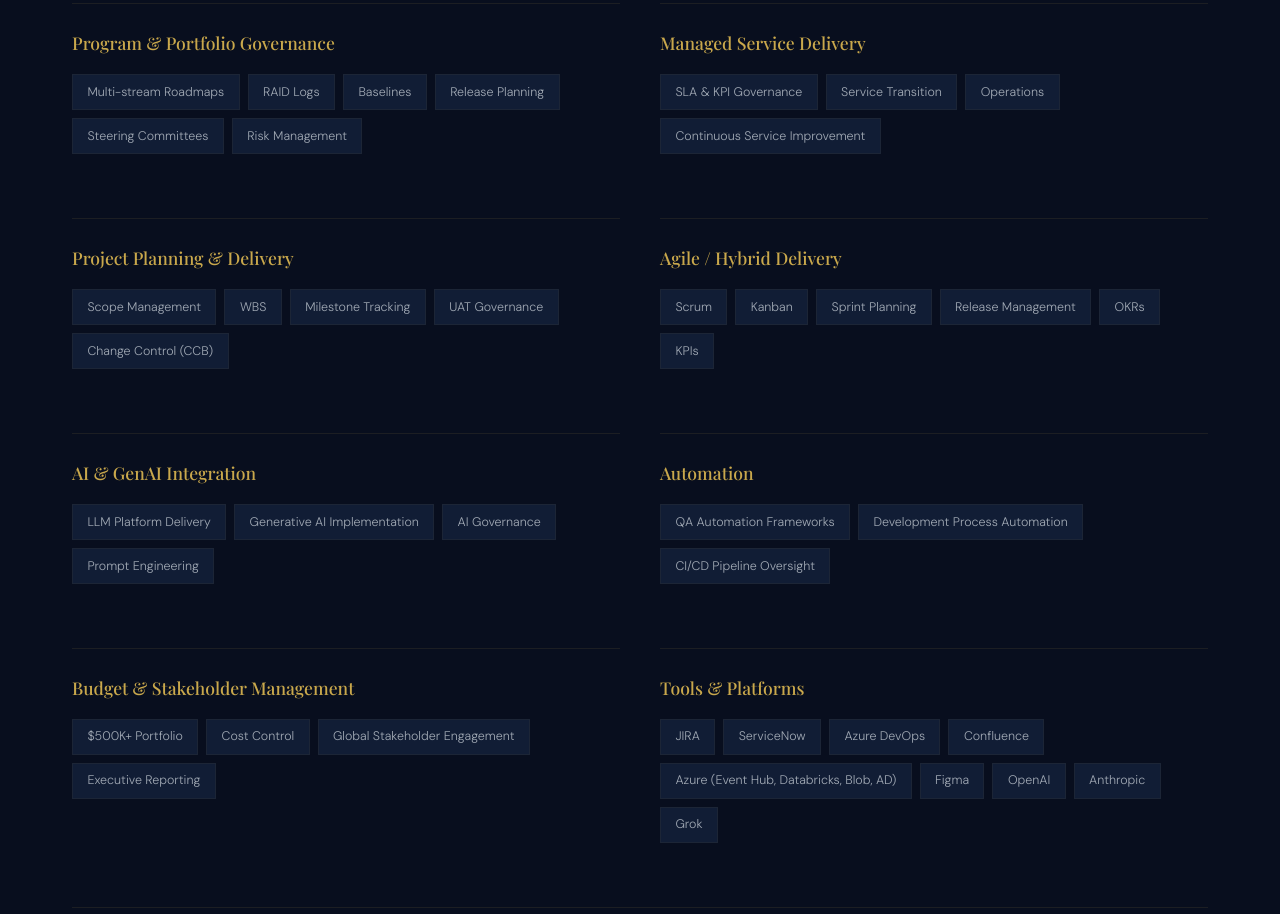
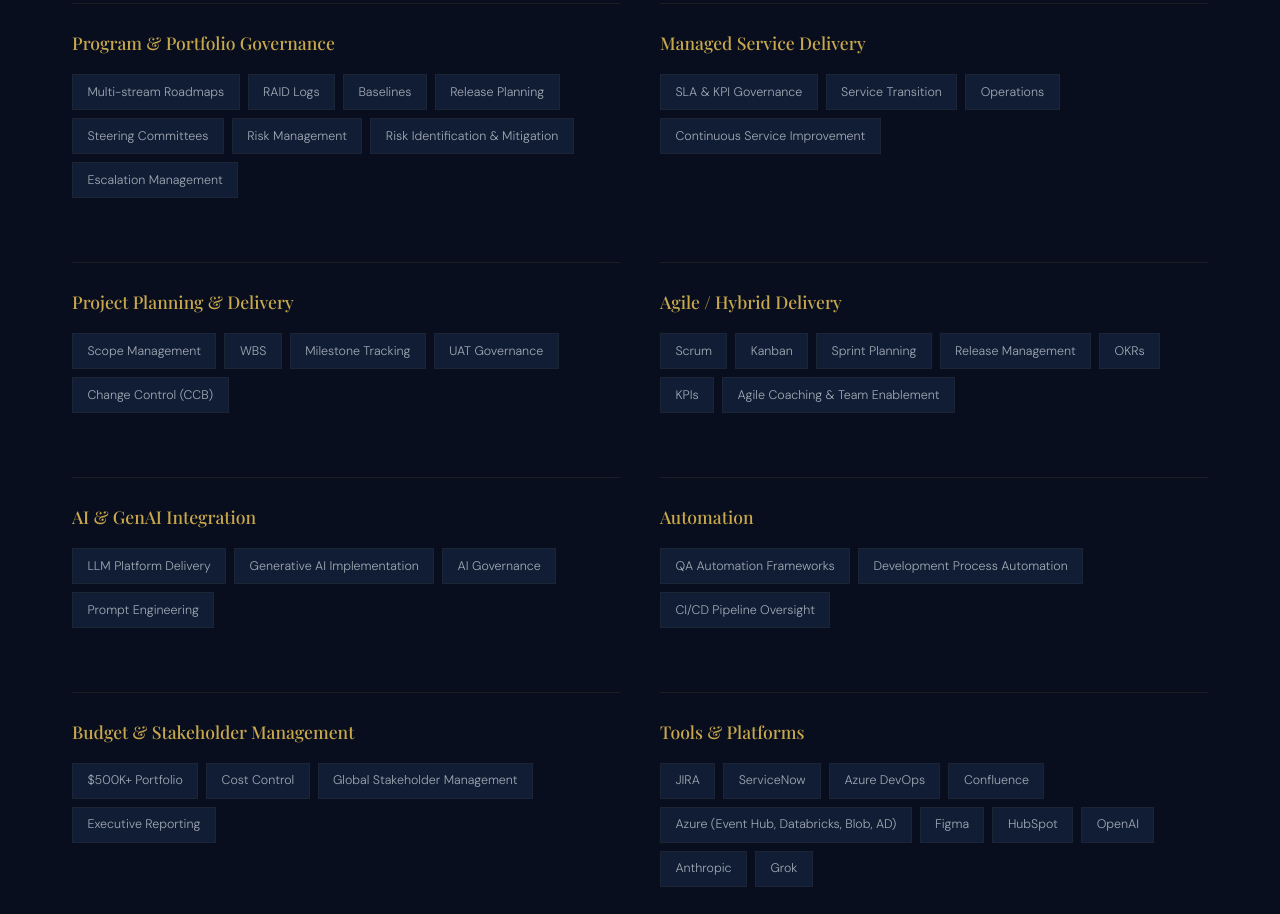
Before and after one commit to aswathymohan819/portfolio, a plain HTML site: page index.html in a window 1280 px wide. Shown: the part 8250-9164 px from the top of the page. Drawn offline with nearby package versions, Linux system fonts and the light colour scheme; a web font is replaced by a local one.

Commit message:
skills update

```diff
--- a/index.html
+++ b/index.html
@@ -1370,6 +1370,8 @@ body {
           <span class="skill-pill">Release Planning</span>
           <span class="skill-pill">Steering Committees</span>
           <span class="skill-pill">Risk Management</span>
+          <span class="skill-pill">Risk Identification & Mitigation</span>
+          <span class="skill-pill">Escalation Management</span>
         </div>
       </div>
       <div class="skill-group reveal">
@@ -1400,6 +1402,7 @@ body {
           <span class="skill-pill">Release Management</span>
           <span class="skill-pill">OKRs</span>
           <span class="skill-pill">KPIs</span>
+          <span class="skill-pill">Agile Coaching & Team Enablement</span>
         </div>
       </div>
       <div class="skill-group reveal">
@@ -1424,7 +1427,7 @@ body {
         <div class="skill-pills">
           <span class="skill-pill">$500K+ Portfolio</span>
           <span class="skill-pill">Cost Control</span>
-          <span class="skill-pill">Global Stakeholder Engagement</span>
+          <span class="skill-pill">Global Stakeholder Management</span>
           <span class="skill-pill">Executive Reporting</span>
         </div>
       </div>
@@ -1437,6 +1440,7 @@ body {
           <span class="skill-pill">Confluence</span>
           <span class="skill-pill">Azure (Event Hub, Databricks, Blob, AD)</span>
           <span class="skill-pill">Figma</span>
+          <span class="skill-pill">HubSpot</span>
           <span class="skill-pill">OpenAI</span>
           <span class="skill-pill">Anthropic</span>
           <span class="skill-pill">Grok</span>
```
